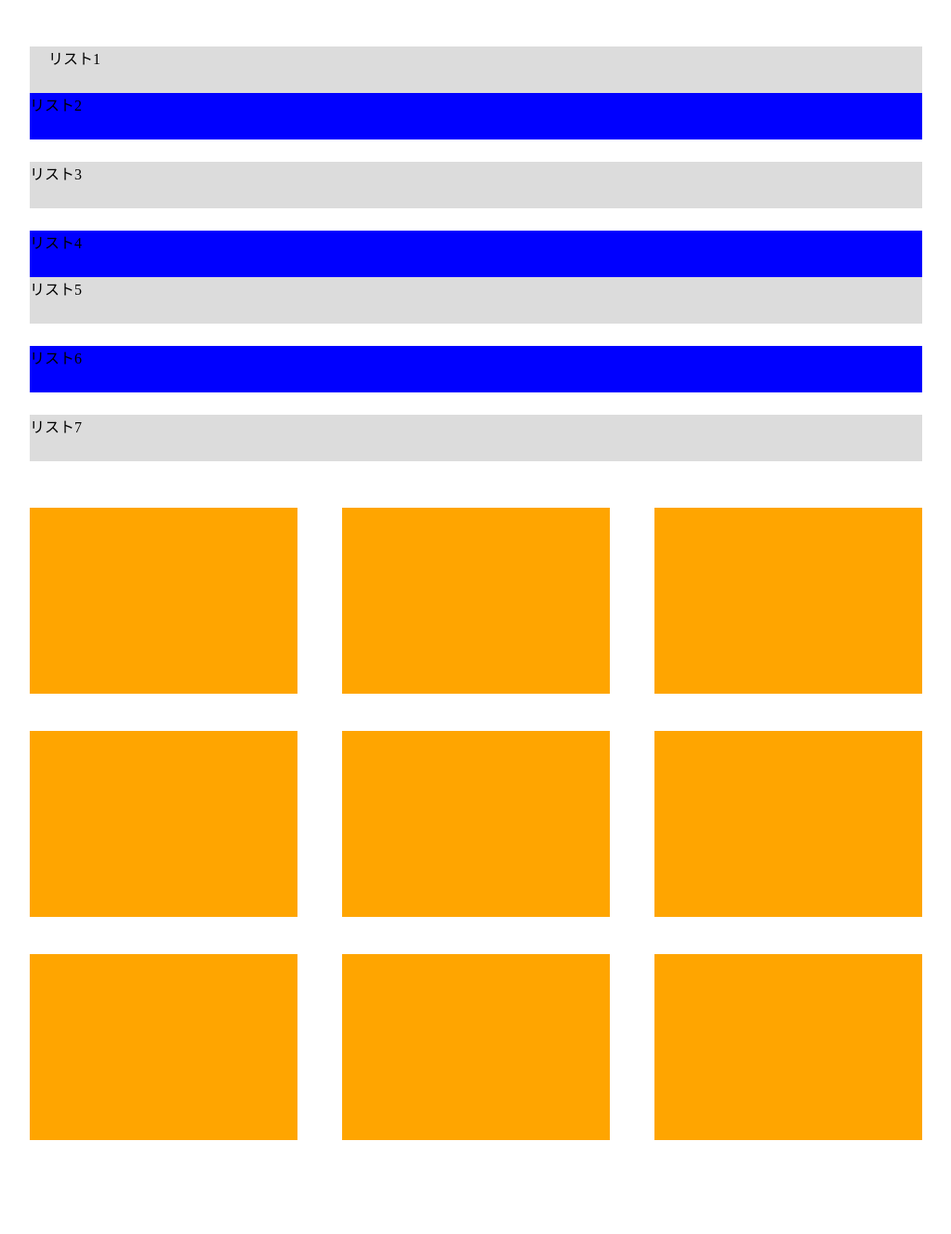
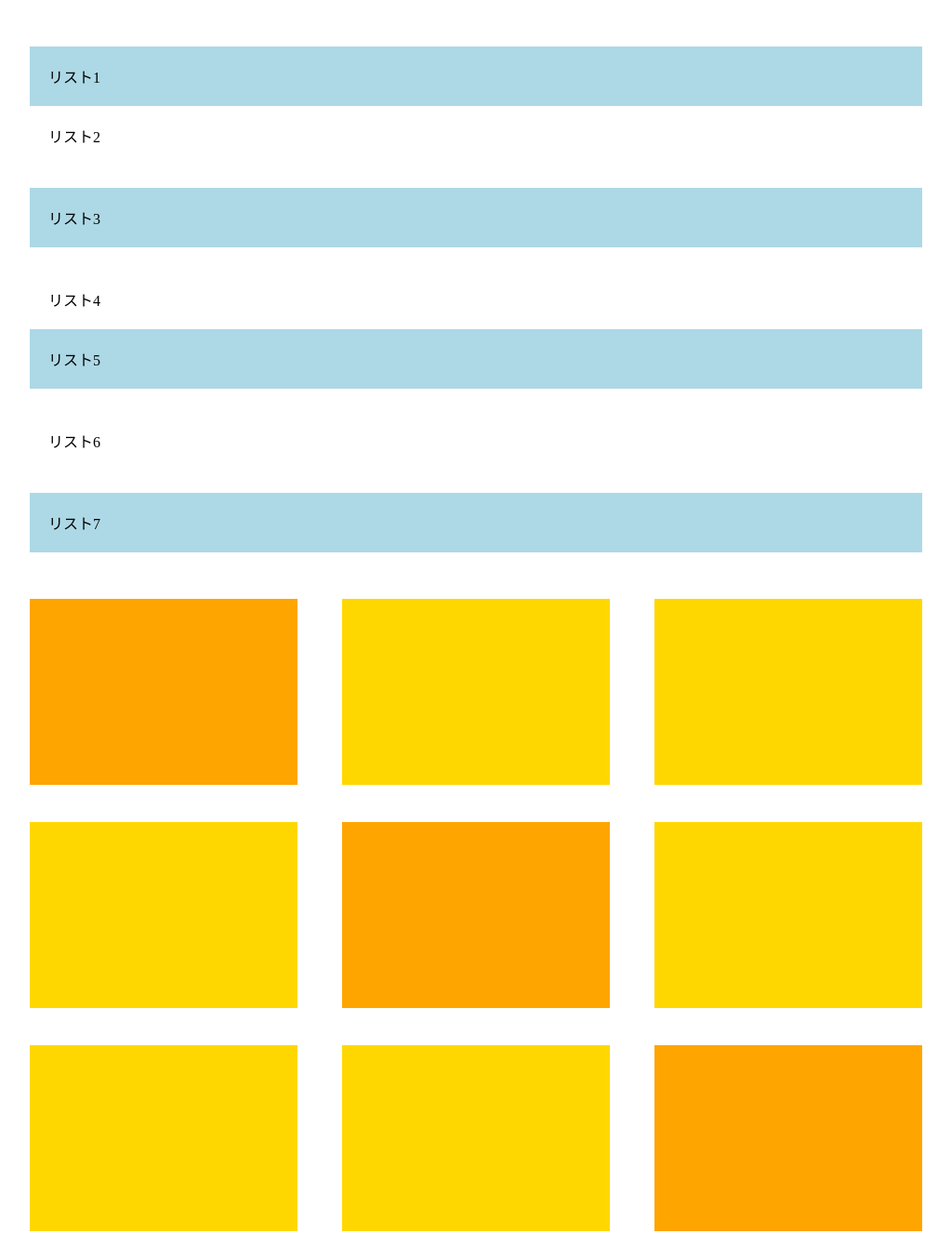
Before and after one commit to N-matsu3/HTMLandCSS, a plain HTML site: page chapter8exe/chap8.html in a window 1280 px wide. Shown: the whole page at 93% size, without its empty margins (128-1151 px from the left). Before the commit the page ends 1226 px from the top, so only its background shows below. Drawn offline with Linux system fonts and the light colour scheme.

Commit message:
230209.23:45

```diff
--- a/chapter8exe/chap8.css
+++ b/chapter8exe/chap8.css
@@ -4,100 +4,48 @@
   box-sizing: border-box;
 }
 
+main {
+  width: 960px;
+  margin: 50px auto;
+}
 
-.list {
-  width: 960px;
-  margin:0 auto;
- padding-top: 50px;
- padding-bottom:  50px;
+.list-box {
+  margin-bottom: 50px;
 }
 
 .list-text {
-  height:50px;
-  background-color: blue;
-  padding: 0;
-}
-.list-text:nth-child(odd) {
-  padding: 0;
-  background-color: #dcdcdc;
+  list-style: none;
+  padding: 20px;
 }
 
-.list-name {
-  padding-left: 20px;
-  margin: 0 auto;
+.list-text:nth-child(odd) {
+  background-color: lightblue;
 }
 
 .box {
   width: 960px;
-  margin: 0 auto;
+  margin: 50px auto;
+  margin-bottom: 0;
   display: flex;
   flex-wrap: wrap;
 }
 
-
-
-.box1 {
+.box-contents {
   width: 30%;
   height: 200px;
   margin-right: 5%;
   margin-bottom: 40px;
+  background-color: gold;
+}
 
+.box-contents:nth-child(3n) {
+  width: 30%;
+  height: 200px;
+  margin-right: 0;
+}
+
+.box-contents:nth-child(4n-3) {
   background-color: orange;
 }
 
-.box2 {
-  width: 30%;
-  height: 200px;
-  margin-right: 5%;
-  margin-bottom: 40px;
-  background-color: orange;
-}
-
-.box3 {
-  width: 30%;
-  height: 200px;
-  margin-bottom: 40px;
-  background-color: orange;
-}
-.box4 {
-  width: 30%;
-  height: 200px;
-  margin-right: 5%;
-  margin-bottom: 40px;
-  background-color: orange;
-}
-
-.box5 {
-  width: 30%;
-  height: 200px;
-  margin-right: 5%;
-  margin-bottom: 40px;
-  background-color: orange;
-}
-
-.box6 {
-  width: 30%;
-  height: 200px;
-  margin-bottom: 40px;
-  background-color: orange;
-}
-
-.box7 {
-  width: 30%;
-  height: 200px;
-  margin-right: 5%;
-  background-color: orange;
-}
-
-.box8 {
-  width: 30%;
-  height: 200px;
-  margin-right: 5%;
-  background-color: orange;
-}
-
-.box9 {
-  width: 30%;
-  height: 200px;
-  background-color: orange;
-}
+.box-contents:nth-child(n>7) {
--- a/chapter8exe/chap8.html
+++ b/chapter8exe/chap8.html
@@ -4,29 +4,30 @@
     <meta charset="UTF-8" />
     <link rel="stylesheet" href="chap8.css" />
     <title>chapter8_exercise</title>
+  </head>
 <body>
-  <div class="list">
-    <div class="list-contents">
-      <div class="list-text"><p class="list-name">リスト1</p></div>
-      <div class="list-text">リスト2</div>
-    　<div class="list-text">リスト3</div>
-    　<div class="list-text">リスト4</div>
-      <div class="list-text">リスト5</div>
-    　<div class="list-text">リスト6</div>
-    　<div class="list-text">リスト7</div>
-    </div>
-  </div>
+  <main>
+  <ul class="list-box">
+      <li class="list-text">リスト1</li>
+      <li class="list-text">リスト2</li>
+    　<li class="list-text">リスト3</li>
+    　<li class="list-text">リスト4</li>
+      <li class="list-text">リスト5</li>
+    　<li class="list-text">リスト6</li>
+    　<li class="list-text">リスト7</li>
+  </ul>
 
   <div class="box">
-    <div class="box1"></div>
-    <div class="box2"></div>
-    <div class="box3"></div>
-    <div class="box4"></div>
-    <div class="box5"></div>
-    <div class="box6"></div>
-    <div class="box7"></div>
-    <div class="box8"></div>
-    <div class="box9"></div>
+    <div class="box-contents"></div>
+    <div class="box-contents"></div>
+    <div class="box-contents"></div>
+    <div class="box-contents"></div>
+    <div class="box-contents"></div>
+    <div class="box-contents"></div>
+    <div class="box-contents"></div>
+    <div class="box-contents"></div>
+    <div class="box-contents"></div>
   </div>
-
+  </main>
 </body>
+</html>
--- /dev/null
+++ b/chapter8exe/chap8A.css
@@ -0,0 +1,50 @@
+* {
+  margin: 0;
+  padding: 0;
+  box-sizing: border-box;
+}
+
+main {
+  width: 960px;
+  margin: 50px auto;
+}
+
+.item-list {
+  margin-bottom: 50px;
+}
+
+.item {
+  padding: 20px;
+  list-style: none;
+}
+
+.item:nth-child(odd) {
+  background-color: #eee;
+}
+
+.box-list {
+  display: flex;
+  flex-wrap: wrap;
+}
+
+.box {
+  background-color: #ffd700;
+  width: 30%;
+  height: 200px;
+  margin-right: 5%;
+  margin-bottom: 40px;
+}
+
+.box:first-child,
+.box:nth-child(5),
+.box:last-child {
+  background-color: #ff8c00;
+}
+
+.box:nth-child(3n) {
+  margin-right: 0;
+}
+
+.box:nth-last-child(-n + 3) {
+  margin-bottom: 0;
+}
```
Also changed, not shown: chapter8exe/chap8A.html (added, +33 -0 lines), 1 other file.
